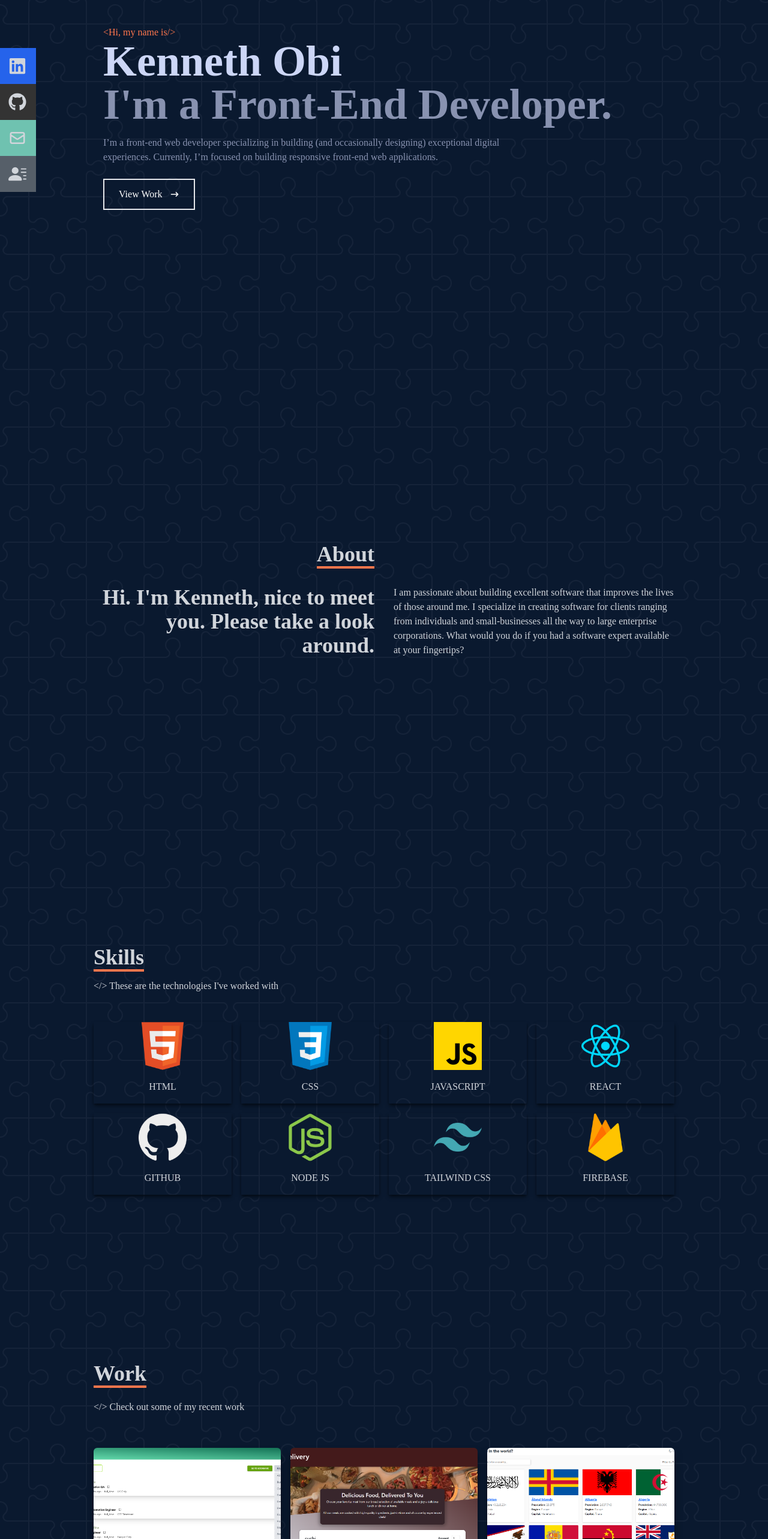
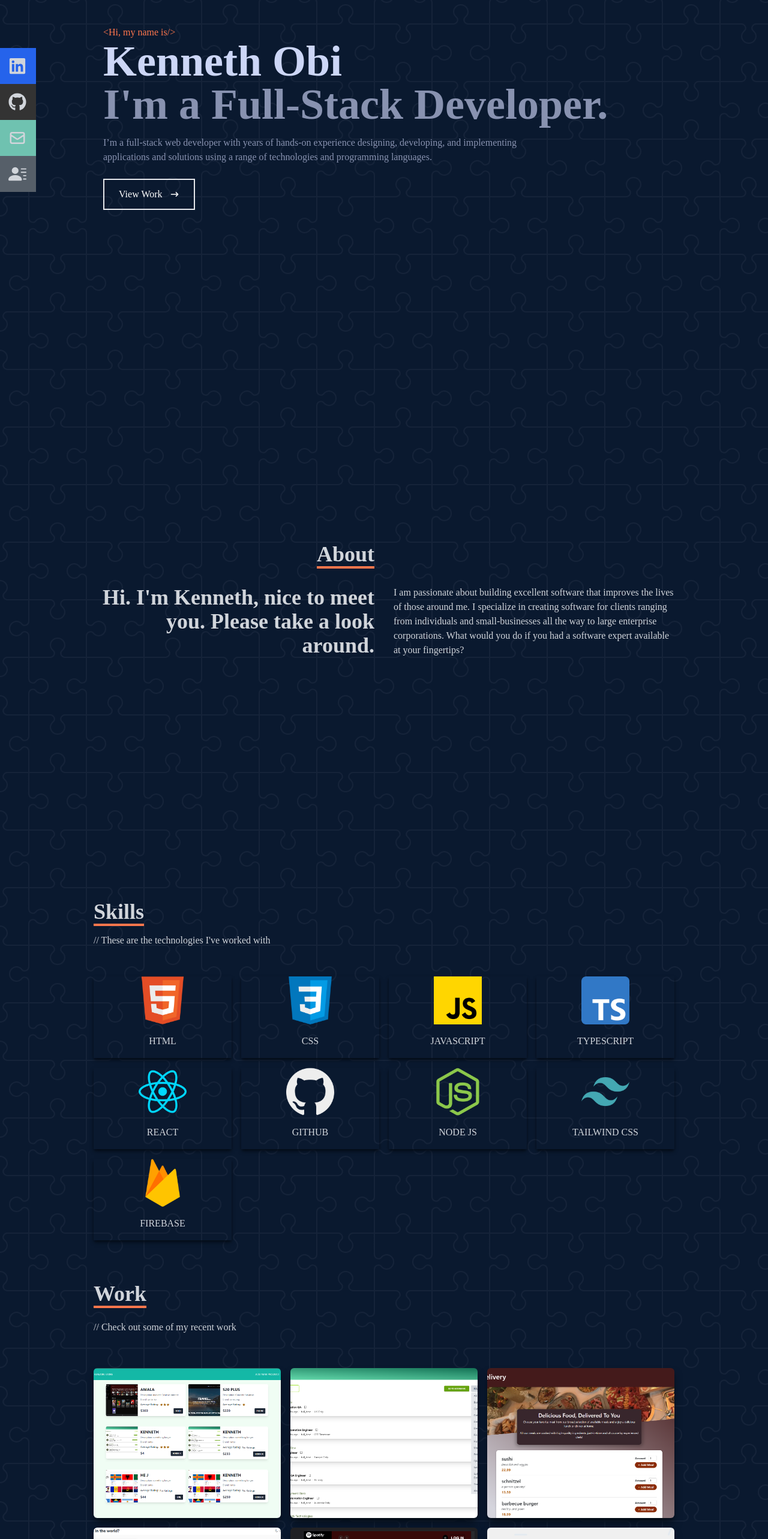
Before and after one commit to kennyoungC/My-Portfilio, a React (Create React App) app: page / in a window 1280 px wide. Shown: the part 200-2766 px from the top of the page at 60% size. Built offline with nearby package versions, Linux system fonts and the light colour scheme.

Commit message:
portfolio updated

```diff
--- a/src/Components/Contact.jsx
+++ b/src/Components/Contact.jsx
@@ -1,3 +1,4 @@
+/* eslint-disable react/jsx-no-comment-textnodes */
 import Aos from "aos"
 import "aos/dist/aos.css"
 import { useEffect } from "react"
@@ -23,7 +24,7 @@ const Contact = () => {
             Contact
           </p>
           <p className="text-gray-300 py-4">
-            &lt;/&gt; Submit the form below or shoot me an email -
+            // Submit the form below or shoot me an email -
             obikenneth913@gmail.com
           </p>
         </div>
--- a/src/Components/Home.jsx
+++ b/src/Components/Home.jsx
@@ -12,12 +12,12 @@ const Home = () => {
           Kenneth Obi
         </h1>
         <h2 className="text-4xl sm:text-7xl font-bold text-[#8892b0] ">
-          I'm a Front-End Developer.
+          I'm a Full-Stack Developer.
         </h2>
         <p className="text-[#8892b0] py-4 max-w-[700px]">
-          I’m a front-end web developer specializing in building (and
-          occasionally designing) exceptional digital experiences. Currently,
-          I’m focused on building responsive front-end web applications.
+          I’m a full-stack web developer with years of hands-on experience
+          designing, developing, and implementing applications and solutions
+          using a range of technologies and programming languages.
         </p>
         <div>
           <Link to="work" smooth={true} duration={500}>
--- a/src/Components/Navbar.jsx
+++ b/src/Components/Navbar.jsx
@@ -1,3 +1,4 @@
+/* eslint-disable react/jsx-no-comment-textnodes */
 import { FaBars, FaTimes, FaGithub, FaLinkedin } from "react-icons/fa"
 import { HiOutlineMail } from "react-icons/hi"
 import { BsFillPersonLinesFill } from "react-icons/bs"
@@ -134,7 +135,9 @@ const Navbar = () => {
             <li className="w-[160px] h-[60px] flex justify-between items-center ml-[-100px] hover:ml-[-10px] duration-300 bg-[#565f69]">
               <a
                 className="flex justify-between items-center w-full text-gray-300"
-                href="https://drive.google.com/file/d/1KegMAT2eIGg4-Mp1pu30YOxZY0Hep45X/view?usp=sharing"
+                href="https://drive.google.com/file/d/10E5XQnV7E2hjdJHILRu_zTed6BvlD4io/view?usp=sharing"
+                target="_blank"
+                rel="noreferrer"
               >
                 Resume <BsFillPersonLinesFill size={30} />
               </a>
--- a/src/Components/Skills.jsx
+++ b/src/Components/Skills.jsx
@@ -1,3 +1,4 @@
+/* eslint-disable react/jsx-no-comment-textnodes */
 import HTML from "../assets/html.png"
 import CSS from "../assets/css.png"
 import JavaScript from "../assets/javascript.png"
@@ -6,6 +7,7 @@ import Node from "../assets/node.png"
 import FireBase from "../assets/firebase.png"
 import GitHub from "../assets/github.png"
 import Tailwind from "../assets/tailwind.png"
+import typescript from "../assets/Typescript_logo_2020.svg-removebg-preview.png"
 import Aos from "aos"
 import "aos/dist/aos.css"
 import { useEffect } from "react"
@@ -23,9 +25,7 @@ const Skills = () => {
           <p className="text-4xl font-bold inline border-b-4 border-[#fe764c]">
             Skills
           </p>
-          <p className="py-4">
-            &lt;/&gt; These are the technologies I've worked with
-          </p>
+          <p className="py-4">// These are the technologies I've worked with</p>
         </div>
 
         <div
@@ -43,6 +43,10 @@ const Skills = () => {
           <div className="shadow-md shadow-[#040c16] hover:scale-110 duration-500">
             <img className="w-20 mx-auto" src={JavaScript} alt="HTML icon" />
             <p className="my-4">JAVASCRIPT</p>
+          </div>
+          <div className="shadow-md shadow-[#040c16] hover:scale-110 duration-500">
+            <img className="w-20 mx-auto" src={typescript} alt="HTML icon" />
+            <p className="my-4">TYPESCRIPT</p>
           </div>
           <div className="shadow-md shadow-[#040c16] hover:scale-110 duration-500">
             <img className="w-20 mx-auto" src={ReactImg} alt="HTML icon" />
--- a/src/Components/Work.jsx
+++ b/src/Components/Work.jsx
@@ -1,3 +1,4 @@
+/* eslint-disable react/jsx-no-comment-textnodes */
 import React from "react"
 import WorkImg from "../assets/food-delivery.png"
 import countryApi from "../assets/countryapi.png"
@@ -5,6 +6,7 @@ import spotifyImg from "../assets/spotify.png"
 import travelImg from "../assets/travels.png"
 import tipApp from "../assets/tipapp.png"
 import joblisting from "../assets/joblisting.png"
+import kenzon from "../assets/kenzon_strore.png"
 import Aos from "aos"
 import "aos/dist/aos.css"
 import { useEffect } from "react"
@@ -20,12 +22,36 @@ const Work = () => {
           <p className="text-4xl font-bold inline border-b-4 text-gray-300 border-[#fe764c]">
             Work
           </p>
-          <p className="py-6">&lt;/&gt; Check out some of my recent work</p>
+          <p className="py-6">// Check out some of my recent work</p>
         </div>
 
         {/* Container */}
         <div className="grid sm:grid-cols-2 md:grid-cols-3 gap-4">
           {/* Grid Item */}
+          <div
+            data-aos="flip-right"
+            style={{ backgroundImage: `url(${kenzon})` }}
+            className="shadow-lg shadow-[#040c16] group container rounded-md flex justify-center items-center mx-auto content-div"
+          >
+            {/* Hover Effects */}
+            <div className="opacity-0 group-hover:opacity-100">
+              <span className="text-2xl font-bold text-white tracking-wider">
+                React JS/Node JS
+              </span>
+              <div className="pt-8 text-center">
+                <a href="https://amazon-clone-fe.vercel.app">
+                  <button className="hover:bg-[#fe764c] text-center rounded-lg px-4 py-3 m-2 bg-white text-gray-700 font-bold text-lg">
+                    Demo
+                  </button>
+                </a>
+                <a href="https://github.com/kennyoungC/Amazon-clone-FE/tree/main/amazon-clone-fe">
+                  <button className="hover:bg-[#fe764c] text-center rounded-lg px-4 py-3 m-2 bg-white text-gray-700 font-bold text-lg">
+                    &lt;Code/&gt;
+                  </button>
+                </a>
+              </div>
+            </div>
+          </div>
           <div
             data-aos="flip-right"
             style={{ backgroundImage: `url(${joblisting})` }}
```
Also changed, not shown: src/assets/Typescript_logo_2020.svg-removebg-preview.png (added), src/assets/kenzon_strore.png (added).
